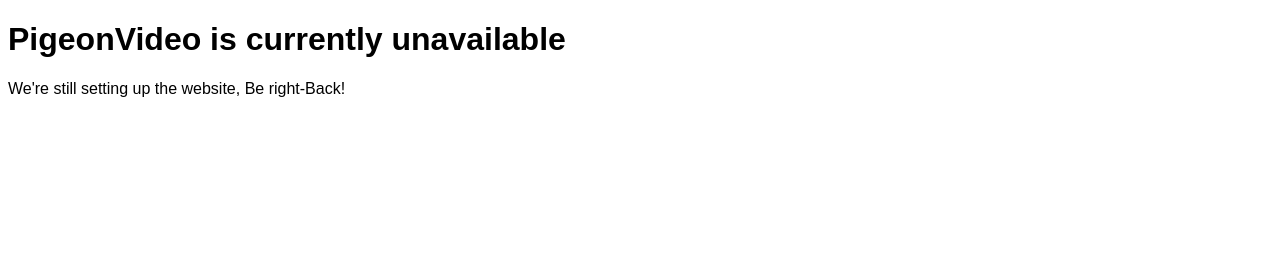
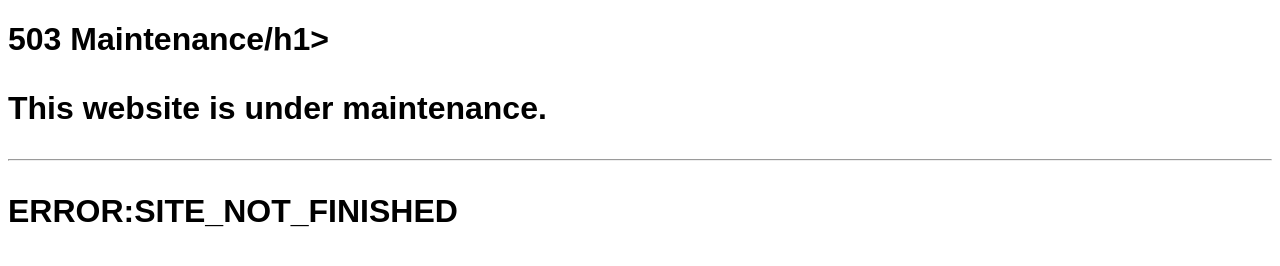
Before and after one commit to garnetluvcookie/PigeonVideo.github.io, a website: page src/views/index.html in a window 1280 px wide. Drawn offline with Linux system fonts and the light colour scheme; files that its build step writes are made by us from their sources; files whose address does not match are found by name.

Commit message:
Update index.html

```diff
--- a/src/views/index.html
+++ b/src/views/index.html
@@ -6,7 +6,9 @@
 <script src="./public/script.js"></script>
 </head>
 <body>
-<h1>PigeonVideo is currently unavailable</h1>
-<p>We're still setting up the website, Be right-Back!</p>
+<h1>503 Maintenance/h1>
+<p>This website is under maintenance.</p>
+<hr>
+<p><strong>ERROR:</strong>SITE_NOT_FINISHED</p>
 </body>
 </html>
```
